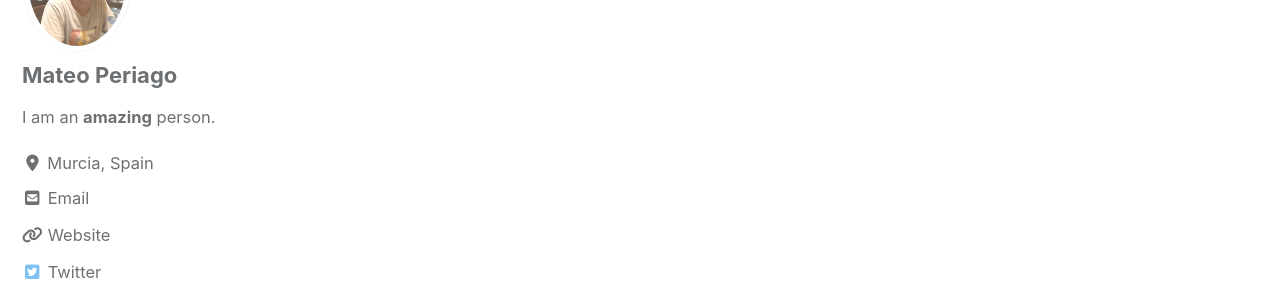
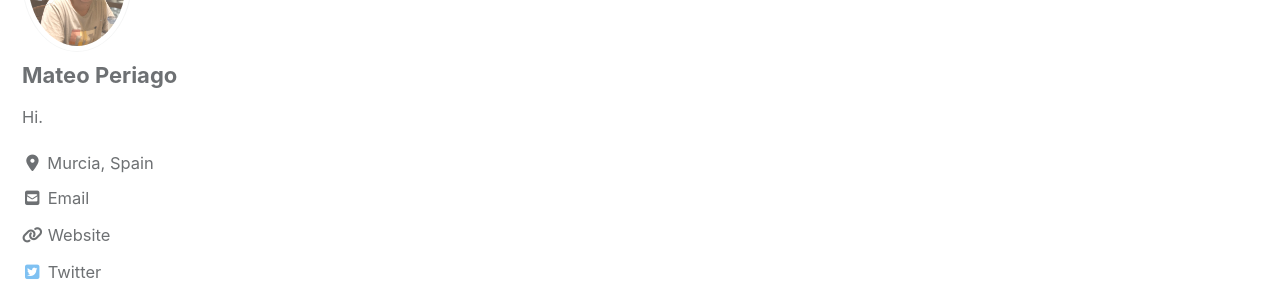
Before and after one commit to MateoPeri/mateoperi.github.io, a Jekyll site: the page built from index.html, in a window 1280 px wide. Shown: the part 202-500 px from the top of the page. Built offline with Jekyll 4.4.1, drawn with Linux system fonts in a browser that asks for light colours; cached includes are drawn as plain includes; nearby versions of some CDN libraries; the list of posts is cut into pages by our own code.

Commit message:
Update _config.yml

```diff
--- a/_config.yml
+++ b/_config.yml
@@ -96,7 +96,7 @@ analytics:
 author:
   name             : "Mateo Periago"
   avatar           : "/assets/images/avatar.jpg" # path of avatar image, e.g. "/assets/images/bio-photo.jpg"
-  bio              : "I am an **amazing** person."
+  bio              : "Hi."
   location         : "Murcia, Spain"
   email            : "mateo@meligrana.com"
   links:
```
